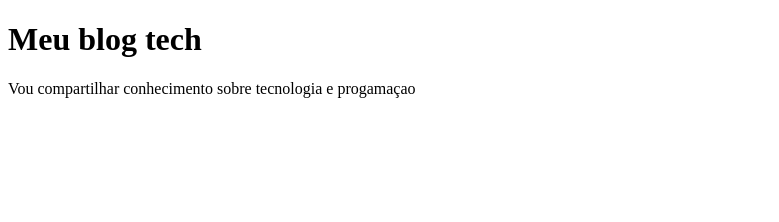
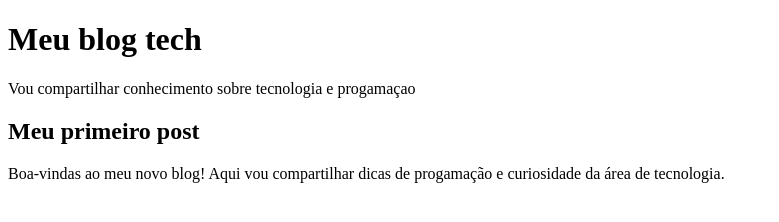
Before and after one commit to 14groberto1a/gabrielrobrtopaginaweb, a plain HTML site: page index.html in a window 1280 px wide. Shown: the whole page, without its empty margins (0-779 px from the left). Drawn offline with Linux system fonts and the light colour scheme.

Commit message:
tung tung tung sahur

```diff
--- a/index.html
+++ b/index.html
@@ -9,5 +9,7 @@
       <h1>Meu blog tech</h1>
       <p>Vou compartilhar conhecimento sobre tecnologia e progamaçao</p>
 
+      <h2>Meu primeiro post</h2>
+      <p>Boa-vindas ao meu novo blog! Aqui vou compartilhar dicas de progamação e curiosidade da área de tecnologia.</p>
     </body>
   </html>
```
